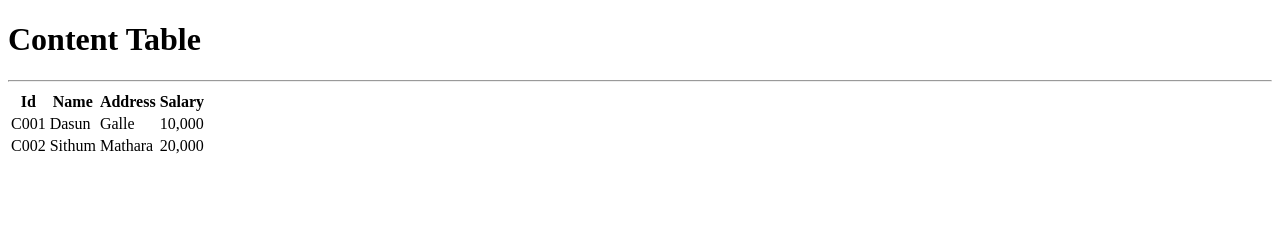
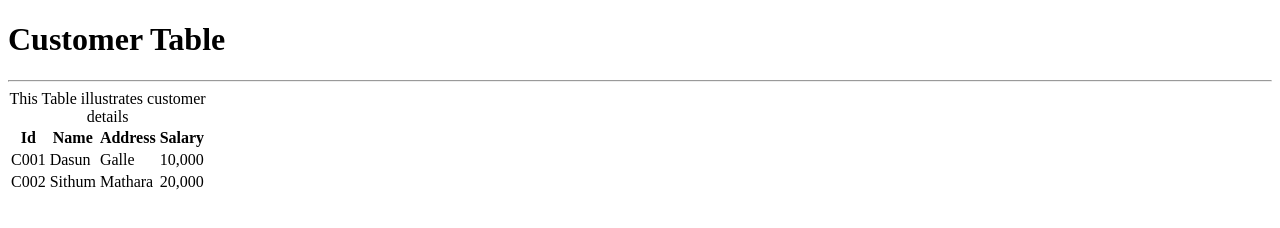
Before and after one commit to Sithumameesha/HTML, a plain HTML site: page table.html in a window 1280 px wide. Drawn offline with Linux system fonts and the light colour scheme.

Commit message:
Table Capton

```diff
--- a/table.html
+++ b/table.html
@@ -6,9 +6,12 @@
 </head>
 <body>
 
-<h1>Content Table</h1>
+<h1>Customer Table</h1>
 <hr>
 <table>
+    <caption>
+        This Table illustrates customer details
+    </caption>
     <thead>
     <tr>
         <th>Id</th>
```
